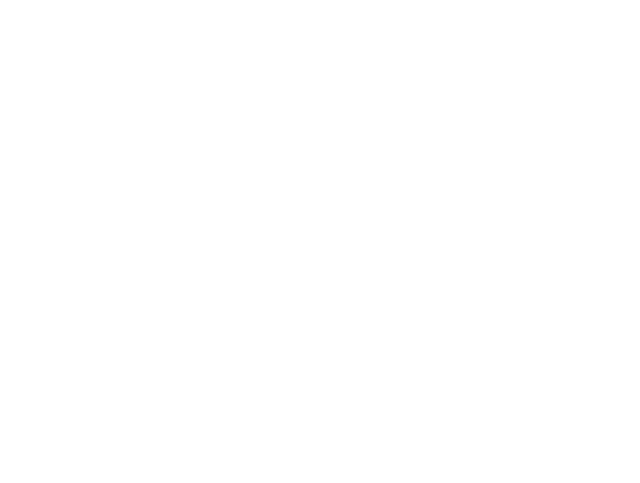
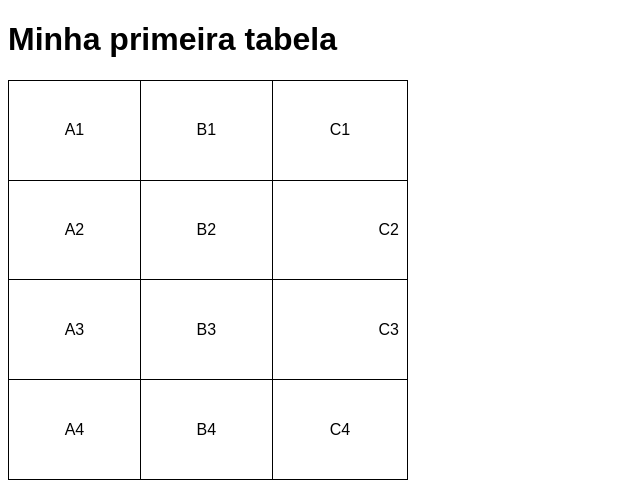
Before and after one commit to felipesegala/html-css, a plain HTML site: page tabela001.html in a window 1280 px wide. Shown: the whole page, without its empty margins (0-640 px from the left). Drawn offline with Linux system fonts and the light colour scheme.

Commit message:
tabela 001

```diff
--- a/tabela001.html
+++ b/tabela001.html
@@ -5,8 +5,54 @@
     <meta http-equiv="X-UA-Compatible" content="IE=edge">
     <meta name="viewport" content="width=device-width, initial-scale=1.0">
     <title>Tabelas</title>
+    <style>
+        body {
+            font-family:Arial, Helvetica, sans-serif  ;
+        }
+
+        table {
+            width: 400px;
+            height: 400px;
+            border-collapse: collapse;
+
+        }
+
+        td {
+            border: 1px solid black;
+            padding: 8px;
+            text-align: center;  /*alinhamento horizontal dentro da tabela*/
+
+            vertical-align: middle; /*alinhamento vertical dentro da tabela*/
+        }
+
+        .numero {
+            text-align: right;
+        }
+    </style>
 </head>
 <body>
-
+    <h1>Minha primeira tabela</h1>
+    <table>
+       <tr> <!--primeira linha-->
+            <td>A1</td>
+            <td>B1</td>
+            <td>C1</td>
+    </tr>
+       <tr> <!--segunda linha-->
+        <td>A2</td>
+        <td>B2</td>
+        <td class="numero">C2</td>
+    </tr>
+        <tr> <!--terceira linha-->
+        <td>A3</td>
+        <td>B3</td>
+        <td class="numero">C3</td>
+    </tr>
+        <tr>     <!--quarta linha-->
+        <td>A4</td>
+        <td>B4</td>
+        <td>C4</td>
+    </tr>
+    </table>
 </body>
 </html>
```
